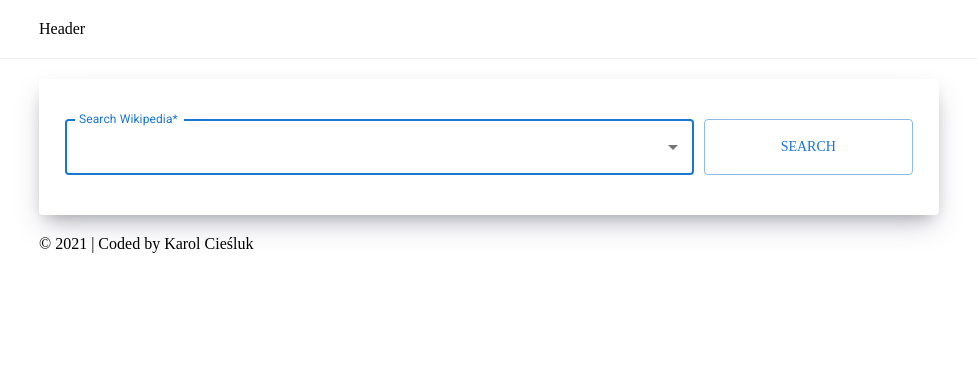
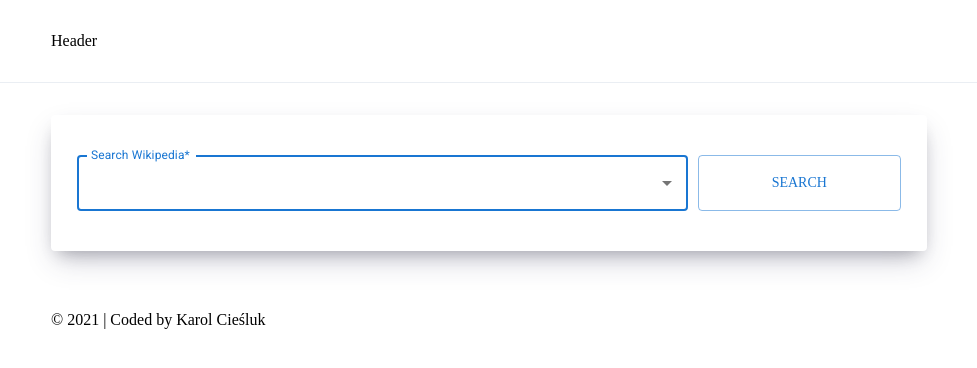
Before and after one commit to KarolCiesluk/wiki-browser, a React (Create React App) app: page /#/ in a window 1280 px wide. Shown: the top 368 px of the page, without its empty margins (151-1128 px from the left). Built offline with nearby package versions, Linux system fonts and the light colour scheme.

Commit message:
add padding to Container

```diff
--- a/src/core/App/Layout/Container/Container.js
+++ b/src/core/App/Layout/Container/Container.js
@@ -3,6 +3,7 @@ import styled from "styled-components";
 const Container = styled.main`
   max-width: 900px;
   margin: auto;
+  padding: 12px;
 `;
 
 export default Container;
```
